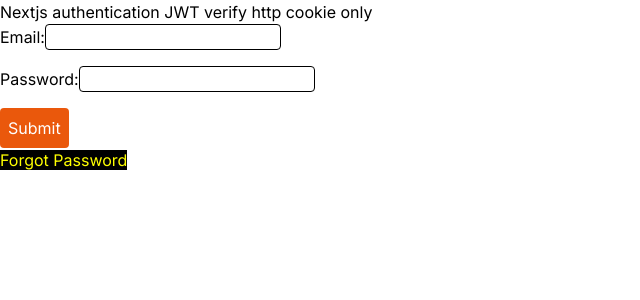
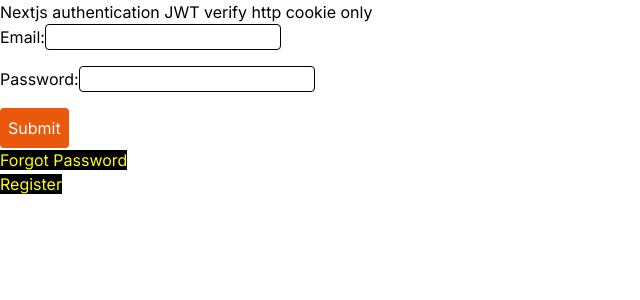
Before and after one commit to dincerulker/Next.js-Auth-Login-Register-Logout-JWT-HTTPOnly-Cookie, a Next.js app: page / in a window 1280 px wide. Shown: the top 300 px of the page, without its empty margins (0-640 px from the left). Built offline with nearby package versions, Linux system fonts and the light colour scheme; no server answers.

Commit message:
final optimization

```diff
--- a/app/page.tsx
+++ b/app/page.tsx
@@ -5,6 +5,7 @@ import Cookies from "js-cookie";
 import Link from "next/link";
 import { useRouter } from "next/navigation";
 import { useEffect, useState } from "react";
+import setAuthCookies from "@/lib/api/setAuthCookies";
 
 export default function Home() {
   const { push } = useRouter();
@@ -42,16 +43,6 @@ export default function Home() {
     }
   };
 
-  const setAuthCookies = (accessToken: string, refreshToken: string) => {
-    let currentDate = new Date();
-    const accessTokenExpiresAt = currentDate.setDate(currentDate.getDate() + 3);
-    const refreshTokenExpiresAt = currentDate.setDate(currentDate.getDate() + 7);
-
-    // AccessToken cookie'yi yazdırma
-    document.cookie = `accessToken=${accessToken}; expires=${new Date(accessTokenExpiresAt).toUTCString()}; path=/;`;
-    // RefreshToken cookie'yi yazdırma
-    document.cookie = `refreshToken=${refreshToken}; expires=${new Date(refreshTokenExpiresAt).toUTCString()}; path=/;`;
-  };
 
   if (isLoggedIn) {
     return null; // Eğer kullanıcı giriş yapmışsa, formu gösterme
@@ -95,6 +86,11 @@ export default function Home() {
           Forgot Password
         </Link>
       </div>
+      <div>
+        <Link style={{ color: "yellow", backgroundColor: "black" }} className="bg-yellow" href='/register'>
+          Register
+        </Link>
+      </div>
     </main>
   );
 }
--- a/app/reset-password/page.tsx
+++ b/app/reset-password/page.tsx
@@ -3,6 +3,7 @@
 import axios, { AxiosError } from 'axios';
 import { useRouter } from "next/navigation";
 import React from 'react'
+import setAuthCookies from '@/lib/api/setAuthCookies';
 
 function ResetPassword() {
     const { push } = useRouter();
@@ -35,19 +36,6 @@ function ResetPassword() {
         console.log(payload)
 
     };
-
-
-    let currentDate = new Date();
-
-    const accessTokenExpiresAt = currentDate.setDate(currentDate.getDate() + 3);
-    const refreshTokenExpiresAt = currentDate.setDate(currentDate.getDate() + 7);
-
-    const setAuthCookies = (accessToken: string, refreshToken: string) => {
-        // AccessToken cookie'yi yazdırma
-        document.cookie = `accessToken=${accessToken}; expires=${new Date(accessTokenExpiresAt).toUTCString()}; path=/;`;
-        // RefreshToken cookie'yi yazdırma
-        document.cookie = `refreshToken=${refreshToken}; expires=${new Date(refreshTokenExpiresAt).toUTCString()}; path=/;`;
-    }
 
     return (
         <main>
--- /dev/null
+++ b/lib/api/setAuthCookies.ts
@@ -0,0 +1,11 @@
+
+export default function setAuthCookies (accessToken: string, refreshToken: string) {
+    let currentDate = new Date();
+
+    const accessTokenExpiresAt = currentDate.setDate(currentDate.getDate() + 3);
+    const refreshTokenExpiresAt = currentDate.setDate(currentDate.getDate() + 7);
+    // AccessToken cookie'yi yazdırma
+    document.cookie = `accessToken=${accessToken}; expires=${new Date(accessTokenExpiresAt).toUTCString()}; path=/;`;
+    // RefreshToken cookie'yi yazdırma
+    document.cookie = `refreshToken=${refreshToken}; expires=${new Date(refreshTokenExpiresAt).toUTCString()}; path=/;`;
+}
```
